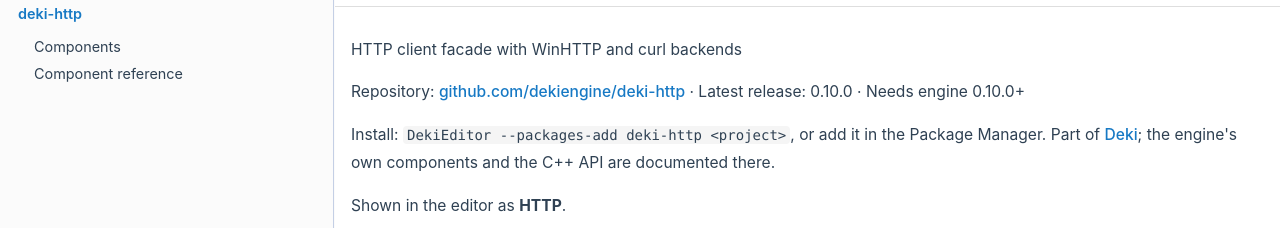
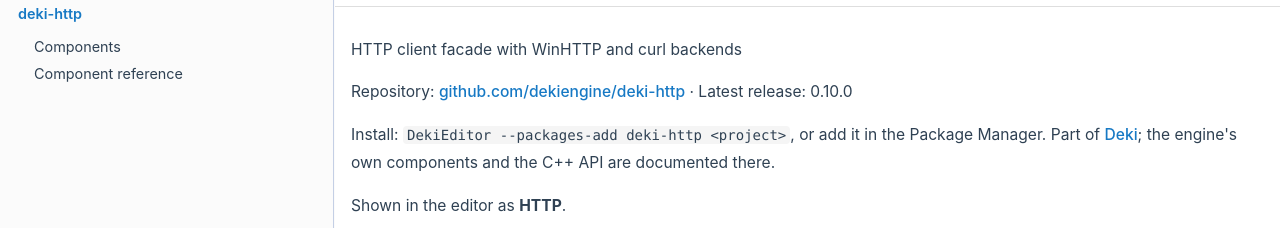
Before and after one commit to dekiengine/deki-http, a plain HTML site: page index.html in a window 1280 px wide. Shown: the part 123-351 px from the top of the page. Drawn offline with Linux system fonts and the light colour scheme.

Commit message:
Docs for deki-http from deki-editor 9500697

```diff
--- a/index.html
+++ b/index.html
@@ -80,7 +80,7 @@ document.addEventListener('DOMContentLoaded',() => { initNavTree('index.html',''
 <div class="contents">
 <div class="textblock"><p><a class="anchor" id="mainpage"></a></p>
 <p>HTTP client facade with WinHTTP and curl backends</p>
-<p>Repository: <a href="https://github.com/dekiengine/deki-http">github.com/dekiengine/deki-http</a> · Latest release: 0.10.0 · Needs engine 0.10.0+</p>
+<p>Repository: <a href="https://github.com/dekiengine/deki-http">github.com/dekiengine/deki-http</a> · Latest release: 0.10.0</p>
 <p>Install: <span class="tt">DekiEditor --packages-add deki-http &lt;project&gt;</span>, or add it in the Package Manager. Part of <a href="https://dekiengine.github.io/docs/">Deki</a>; the engine's own components and the C++ API are documented there.</p>
 <p>Shown in the editor as <b>HTTP</b>.</p>
 <h1 class="doxsection"><a class="anchor" id="autotoc_md0"></a>
```
